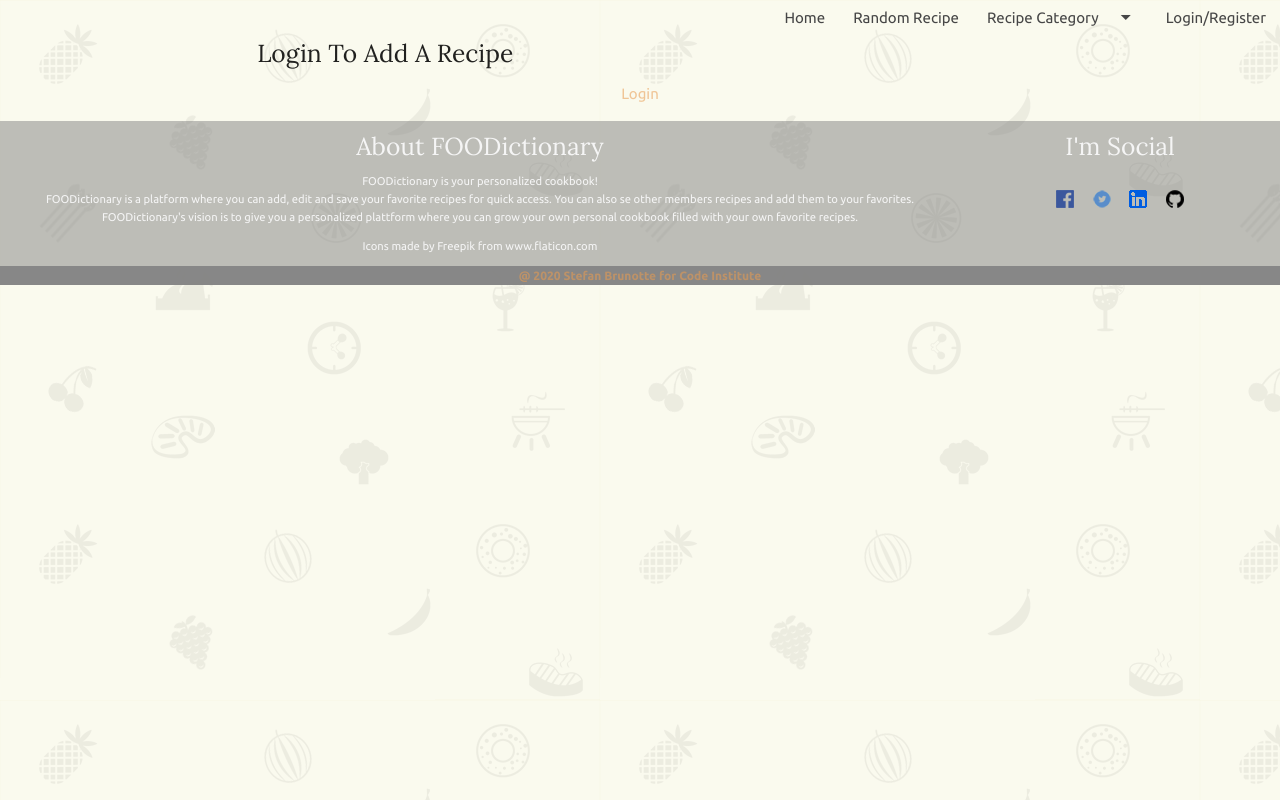
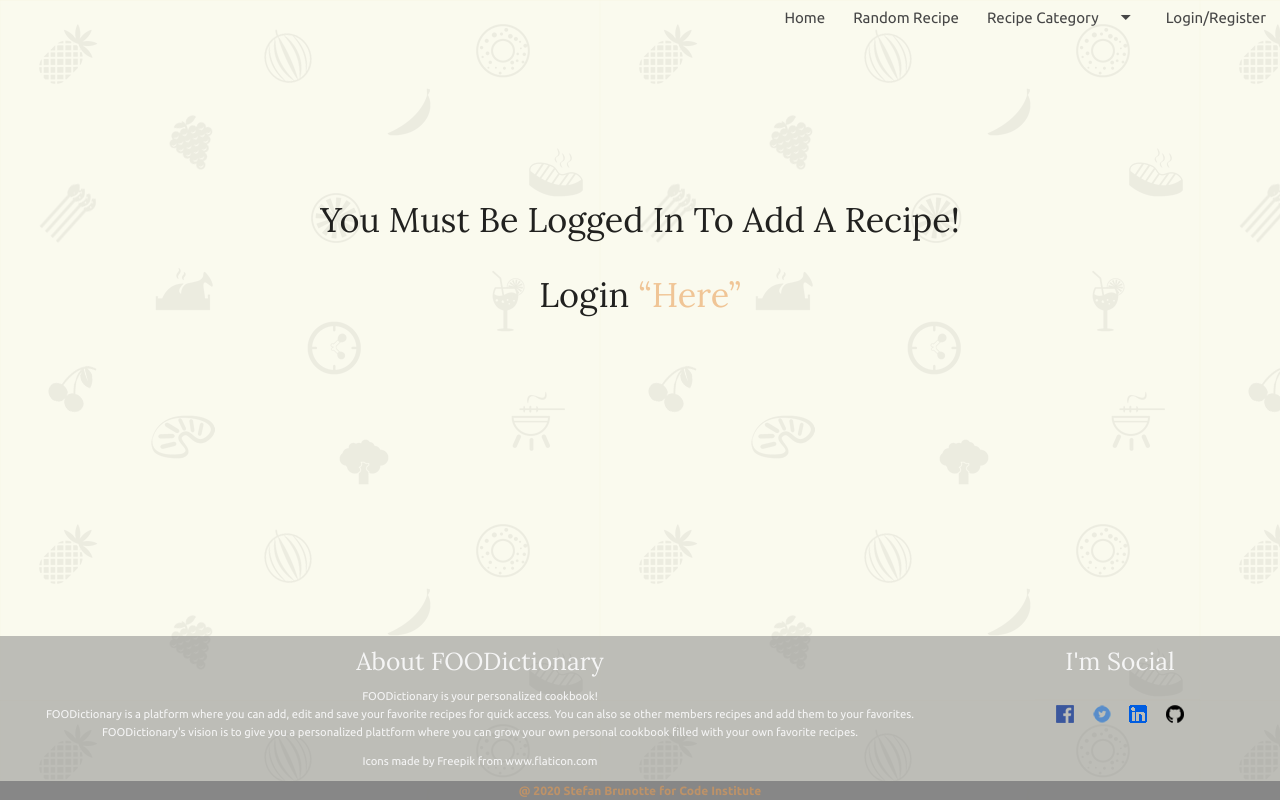
Before and after one commit to MrBrunotte/foodictionary, a Flask app: page /add_recipe in a window 1280 px wide. Run offline with Flask 2, Linux system fonts and the light colour scheme; data that the repository does not hold is empty; some libraries are stand-ins or nearby versions.

Commit message:
Updated readme file and added recipe files

```diff
--- a/static/css/main.css
+++ b/static/css/main.css
@@ -473,6 +473,24 @@
 /* =============
     Recipe.html
 ================ */
+
+.vh{
+    min-height: calc(100vh - 214px);
+}
+
+.login-recipe {
+    text-align: center;
+    text-transform: capitalize;
+    margin: 4em;
+}
+
+.login-recipe a::before {
+    content: open-quote;
+}
+
+.login-recipe a::after {
+    content: close-quote;
+}
 
 #next-page-url a,
 #prev-page-url a {
--- a/templates/add_recipe.html
+++ b/templates/add_recipe.html
@@ -171,7 +171,12 @@
     </div>
 </div>
 {% else %}
-<h5 class="center">Login to Add a Recipe </h5>
-<p class="center"><a href="{{url_for('login')}}">Login</a></p>
+<div class="row vh">
+    <div class="col s12">
+        <h4 class="login-recipe">You must be logged in to Add a Recipe!<br><br>Login <a
+                href="{{url_for('login')}}">here</a>
+        </h4>
+    </div>
+</div>
 {% endif %}
 {% endblock %}
```
Also changed, not shown: templates/edit_recipe.html (+7 -2 lines), templates/my_favorite_recipes.html (+7 -1 lines), templates/my_recipes.html (+7 -1 lines), readme.md, static/images/social/cat.png.
